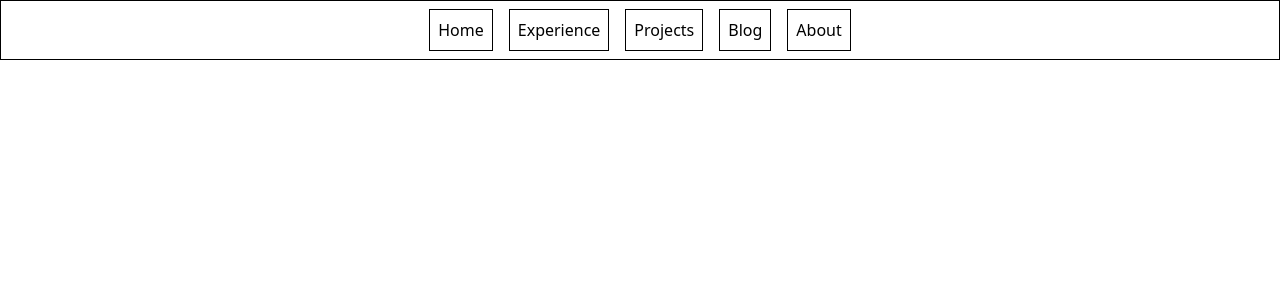
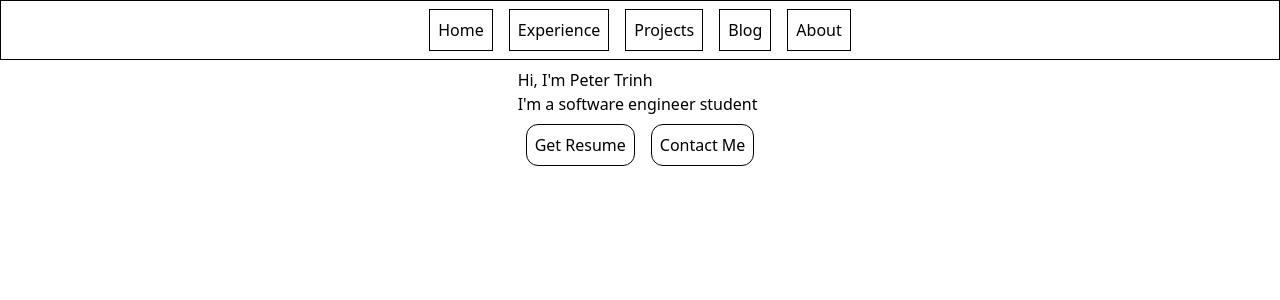
Before and after one commit to raihua/raihua.github.io, a Next.js app: page / in a window 1280 px wide. Shown: the top 300 px of the page. Built offline with nearby package versions, Linux system fonts and the light colour scheme.

Commit message:
Add homepage content

```diff
--- a/app/page.tsx
+++ b/app/page.tsx
@@ -1,7 +1,10 @@
 export default function Home() {
   return (
     <div>
-
+      <h1>Hi, I'm Peter Trinh</h1>
+      <p>I'm a software engineer student</p>
+      <button className="border p-2 rounded-xl m-2">Get Resume</button>
+      <button className="border p-2 rounded-xl m-2">Contact Me</button>
     </div>
   );
 }
```
